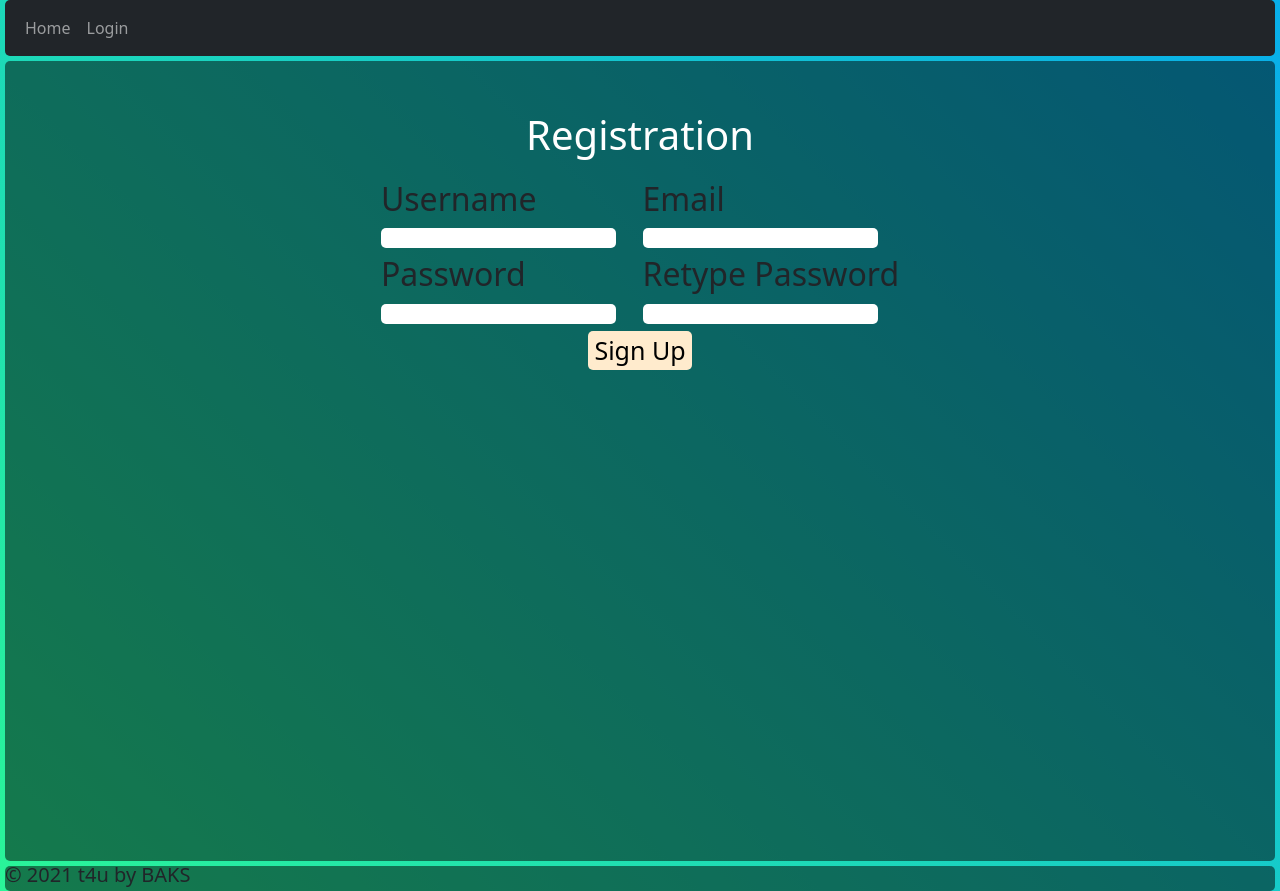
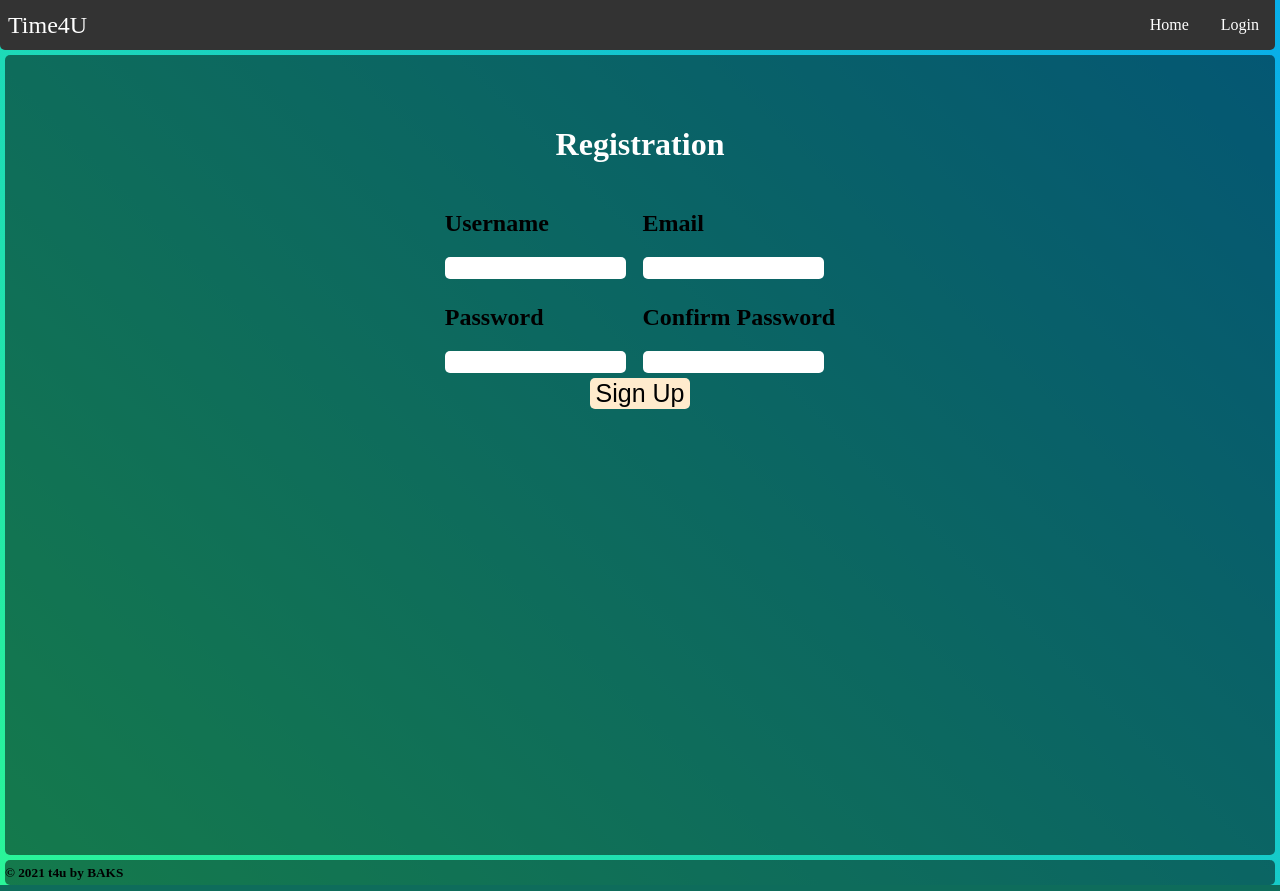
Before and after one commit to Aadiss/Time4u, a Flask app: page / in a window 1280 px wide. Run offline with Flask 2, Linux system fonts and the light colour scheme.

Commit message:
header ready

```diff
--- /dev/null
+++ b/website/static/script.js
@@ -0,0 +1,6 @@
+const toggleButton = document.getElementsByClassName('toggle-button')[0]
+const navbarLinks = document.getElementsByClassName('navbar-links')[0]
+
+toggleButton.addEventListener('click', () => {
+    navbarLinks.classList.toggle('active')
+})
--- a/website/static/styles.css
+++ b/website/static/styles.css
@@ -1,16 +1,99 @@
 body {
     background-color: #08AEEA;
     background-image: linear-gradient(225deg, #08AEEA 0%, #2AF598 100%);
+    margin: 0;
+    padding: 0;
 }
 
 /* header styling */
 
-.header-container {
-  border-radius: 5px;
+.navbar {
+  display: flex;
+  justify-content: space-between;
+  align-items: center;
+  background-color: #333;
+  color: white;
+  border-bottom-right-radius: 5px;
+  border-bottom-left-radius: 5px;
   margin-right: 5px;
-  margin-left: 5px;
 }
 
+.brand-title {
+  font-size: 1.5rem;
+  margin: .5rem;
+}
+
+.navbar-links ul {
+  margin: 0;
+  padding: 0;
+  display: flex;
+}
+
+.navbar-links li {
+  list-style: none;
+}
+
+.navbar-links li a {
+  text-decoration: none;
+  color: white;
+  padding: 1rem;
+  display: block;
+}
+
+.navbar-links li:hover {
+  background-color: #555;
+}
+
+.toggle-button {
+  position: absolute;
+  top: .75rem;
+  right: 1rem;
+  display: none;
+  flex-direction: column;
+  justify-content: space-between;
+  width: 30px;
+  height: 21px;
+}
+
+.toggle-button .bar {
+  height: 3px;
+  width: 100%;
+  background-color: white;
+  border-radius: 10px;
+}
+
+@media (max-width: 600px) {
+  .toggle-button {
+    display: flex;
+  }
+
+  .navbar-links {
+    display: none;
+    width: 100%;
+  }
+
+  .navbar {
+    flex-direction: column;
+    align-items: flex-starts;
+  }
+
+  .navbar-links ul {
+    flex-direction: column;
+    width: 100%;
+  }
+
+  .navbar-links li {
+    text-align: center;
+  }
+
+  .navbar-links li a {
+    padding: .5rem 1rem;
+  }
+
+  .navbar-links.active {
+    display: flex;
+  }
+}
 
 /* footer styling */
 .footer {
--- a/website/templates/base.html
+++ b/website/templates/base.html
@@ -4,45 +4,42 @@
     <meta charset="UTF-8">
     <meta http-equiv="X-UA-Compatible" content="IE=edge">
     <meta name="viewport" content="width=device-width, initial-scale=1.0">
-    <link
-        href="https://cdn.jsdelivr.net/npm/bootstrap@5.1.0/dist/css/bootstrap.min.css"
-        rel="stylesheet"
-        integrity="sha384-KyZXEAg3QhqLMpG8r+8fhAXLRk2vvoC2f3B09zVXn8CA5QIVfZOJ3BCsw2P0p/We"
-        crossorigin="anonymous"
-    />
     <link rel="stylesheet" type="text/css" href="{{ url_for('static', filename='styles.css') }}">
     <title>{% block title %}{% endblock %}</title>
 </head>
 <body>
-    <nav class="navbar navbar-expand-lg navbar-dark bg-dark header-container">
-        <div class="container-fluid ">
-            <button
-                class="navbar-toggler"
-                type="button"
-                data-bs-toggle="collapse"
-                data-bs-target="#navbar">
-                <span class="navbar-toggler-icon"></span>
-            </button>
-            <div class="collapse navbar-collapse" id="navbar">
-                <div class="navbar-nav navbar-items-a" >
-                    <a class="nav-item nav-link" href="/">Home</a>
-                    <a class="nav-item nav-link" href="/login">Login</a>
-                </div>
-            </div>
+    <nav class="navbar">
+        <div class="brand-title">
+            Time4U
+        </div>
+        <a href="#" class="toggle-button">
+            <span class="bar"></span>
+            <span class="bar"></span>
+            <span class="bar"></span>
+        </a>
+        <div class="navbar-links">
+            <ul>
+                <li>
+                    <a href="/">Home</a>
+                </li>
+                <li>
+                    <a href="/login">Login</a>
+                </li>
+            </ul>
         </div>
     </nav>
     {% with messages = get_flashed_messages(with_categories=True) %}
         {% if messages %}
                 {% for category, message in messages %}
                     {% if category == "error" %}
-                        <div class="alert alert-danger alter-dismissible fade show" role="alert">
-                        {{ message }}
-                        <button type="button" class="btn-close" data-bs-dismiss="alert"></button>
+                        <div class="alert alert-danger alter-dismissible fade show message-div" role="alert" style="margin-left: 5px; margin-right: 5px;">
+                            {{ message }}
+                            <button type="button" class="btn-close" data-bs-dismiss="alert"></button>
                         </div>
                     {% else %}
-                        <div class="alert alert-success alter-dismissible fade show" role="alert">
-                        {{ message }}
-                        <button type="button" class="btn-close" data-bs-dismiss="alert"></button>
+                        <div class="alert alert-success alter-dismissible fade show message-div" role="alert" style="margin-left: 5px; margin-right: 5px;">
+                            {{ message }}
+                            <button type="button" class="btn-close" data-bs-dismiss="alert"></button>
                         </div>
                     {% endif %}
                 {% endfor %}
@@ -57,10 +54,7 @@
     <div class="footer">
         <h5 class="footer-h5">&copy; 2021 t4u by BAKS</h5>
     </div>
-    <script
-        src="https://cdn.jsdelivr.net/npm/bootstrap@5.1.0/dist/js/bootstrap.bundle.min.js"
-        integrity="sha384-U1DAWAznBHeqEIlVSCgzq+c9gqGAJn5c/t99JyeKa9xxaYpSvHU5awsuZVVFIhvj"
-        crossorigin="anonymous">
-    </script>
+    <script type="text/javascript"
+    src="{{ url_for('static', filename='script.js') }}"></script>
 </body>
 </html>
--- a/website/templates/index.html
+++ b/website/templates/index.html
@@ -30,7 +30,7 @@
                         <input type="password" name="password1" id="password1">
                     </div>
                     <div class="password2">
-                        <h2>Retype Password</h2>
+                        <h2>Confirm Password</h2>
                         <input type="password" name="password2" id="password2">
                     </div>
                     <div class="form-button">
--- a/website/views.py
+++ b/website/views.py
@@ -2,6 +2,7 @@ import re
 from flask import render_template, redirect, url_for, request, Blueprint
 from flask.helpers import flash
 from flask_login import current_user
+from .models import User
 
 views_bp = Blueprint("views", __name__)
 
@@ -13,6 +14,33 @@ def home():
         password1 = request.form.get("password1")
         password2 = request.form.get("password2")
 
+        email_in_db = User.query.filter_by(email=email).first()
+        username_in_db = User.query.filter_by(login=username).first()
+
+        if not username or not email or not password1 or not password2:
+            flash("Fill all fields!", category="error")
+            return redirect(url_for("views.home"))
+        elif email_in_db:
+            flash("Email already exists!", category="error")
+            return redirect(url_for("views.home"))
+        elif username_in_db:
+            flash("Username already exist!", category="error")
+            return redirect(url_for("views.home"))
+        elif "@" not in email:
+            flash("Invalid email!", category="error")
+            return redirect(url_for("views.home"))
+        elif len(username) < 6:
+            flash("Usarname must be at least 6 signs!", category="error")
+            return redirect(url_for("views.home"))
+        elif len(password1) < 6:
+            flash("Password must be at least 6 signs!", category="error")
+            return redirect(url_for("views.home"))
+        elif password1 != password2:
+            flash("Passwords do not match!", category="error")
+            return redirect(url_for("views.home"))
+        else:
+            pass
+
         print(username, email, password1, password2)
         flash("Success!", category="success")
         return redirect(url_for("views.home"))
```
